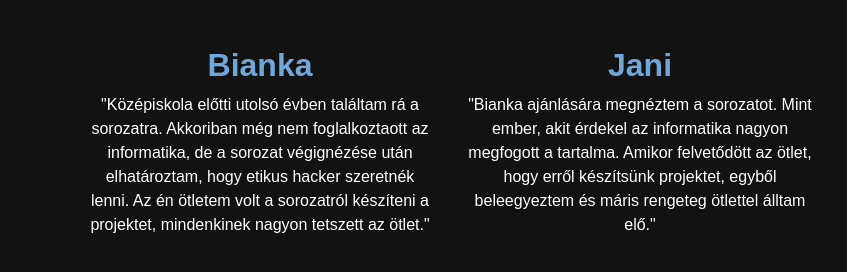
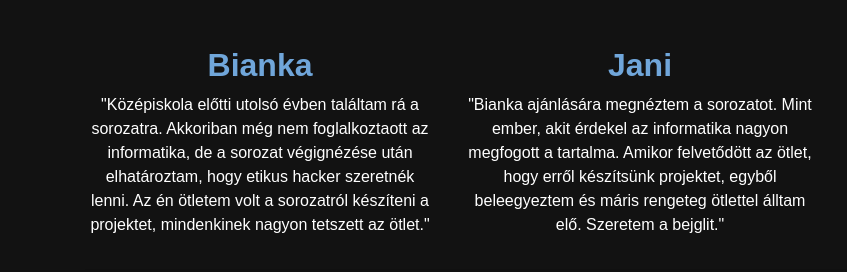
Before and after one commit to Farever/Projekt, a plain HTML site: page index.html in a window 1280 px wide. Shown: the part 752-1024 px from the top of the page, 0-847 px from the left. Drawn offline with nearby package versions, Linux system fonts and the light colour scheme.

Commit message:
igazából nemtom

```diff
--- a/index.html
+++ b/index.html
@@ -88,7 +88,7 @@
             </div>
             <div class="col-md-4">
               <h2 class="maintext">Jani</h2>
-              <p class="thirdtext">"Bianka ajánlására megnéztem a sorozatot. Mint ember, akit érdekel az informatika nagyon megfogott a tartalma. Amikor felvetődött az ötlet, hogy erről készítsünk projektet, egyből beleegyeztem és máris rengeteg ötlettel álltam elő."</p>
+              <p class="thirdtext">"Bianka ajánlására megnéztem a sorozatot. Mint ember, akit érdekel az informatika nagyon megfogott a tartalma. Amikor felvetődött az ötlet, hogy erről készítsünk projektet, egyből beleegyeztem és máris rengeteg ötlettel álltam elő. Szeretem a bejglit."</p>
             </div>
             <div class="col-md-4">
               <h2 class="maintext">Dominik</h2>
```
